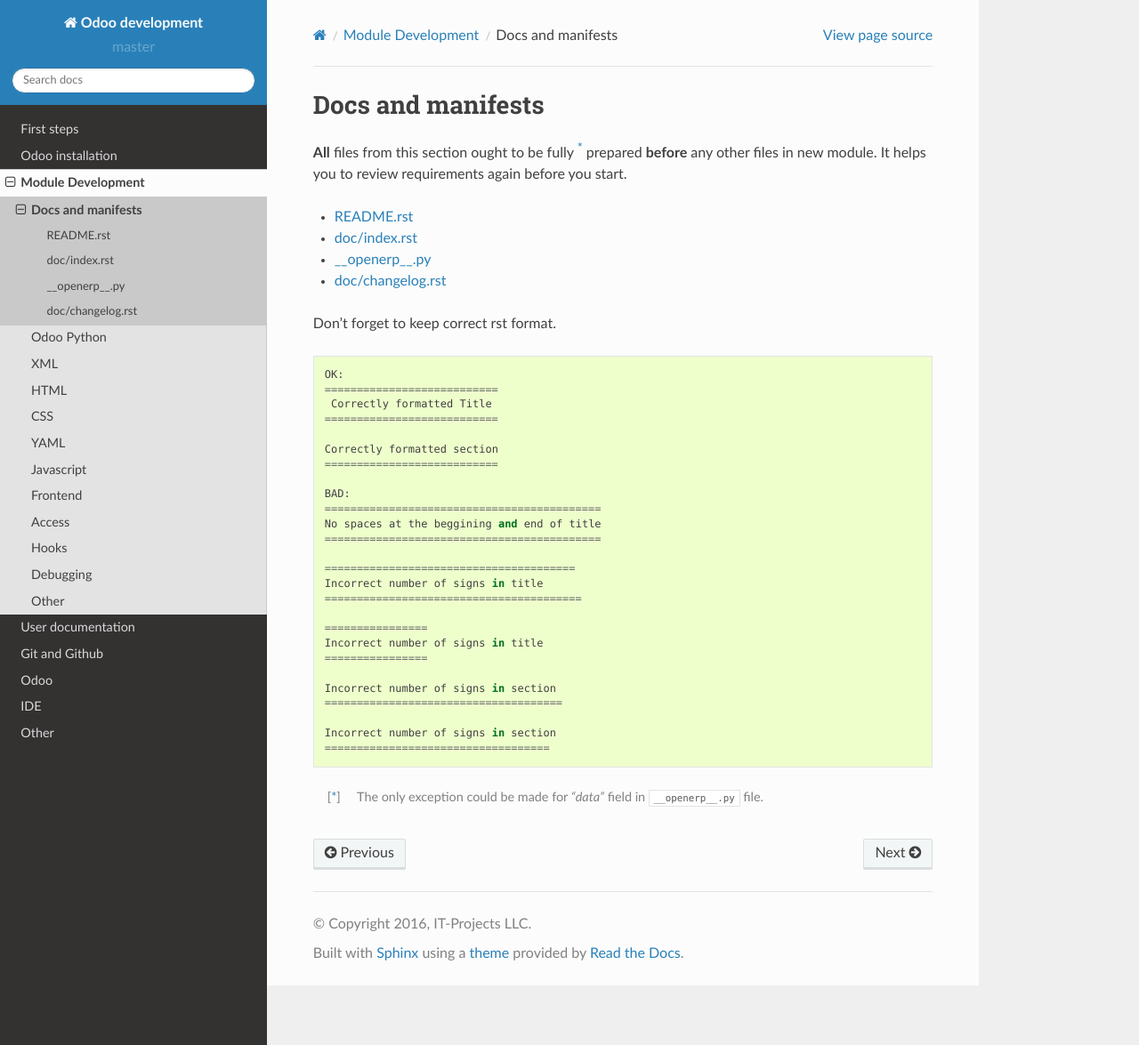
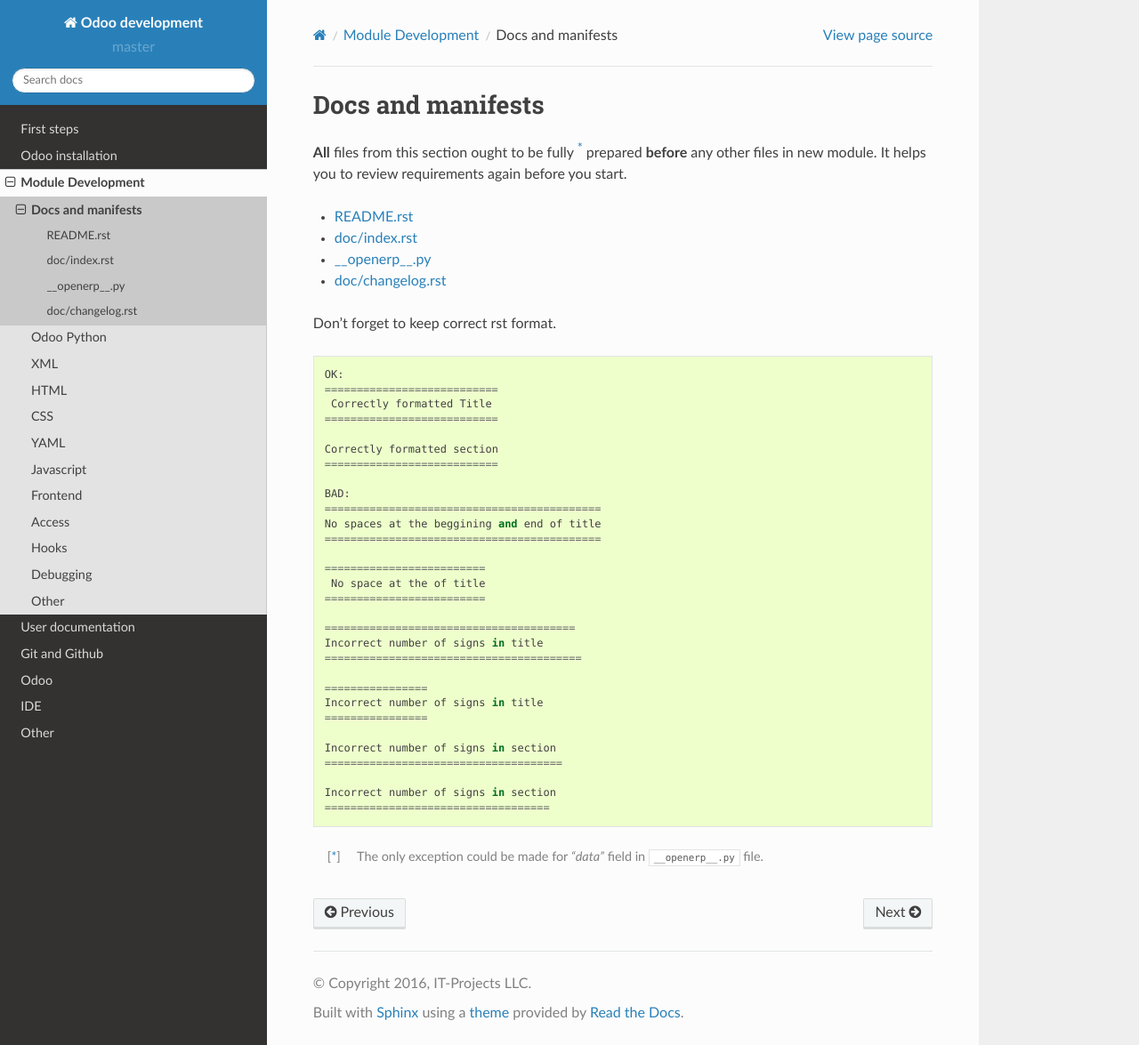
Before and after one commit to itpp-labs/odoo-development, a Sphinx documentation site: the page built from docs/dev/docs/index.rst, in a window 1280 px wide and 1175 px high. Shown: the whole window at 89% size. Built offline with Sphinx 7.4.7 and the Read the Docs theme 2.0.0, drawn with Linux system fonts in a browser that asks for light colours; pages that are not in the unit, such as notebooks, are missing from menus.

Commit message:
new case for wrong title formatting: No space at the of title

```diff
--- a/docs/dev/docs/index.rst
+++ b/docs/dev/docs/index.rst
@@ -29,6 +29,10 @@
     No spaces at the beggining and end of title
     ===========================================
 
+    =========================
+     No space at the of title
+    =========================
+
     =======================================
     Incorrect number of signs in title
     ========================================
```
